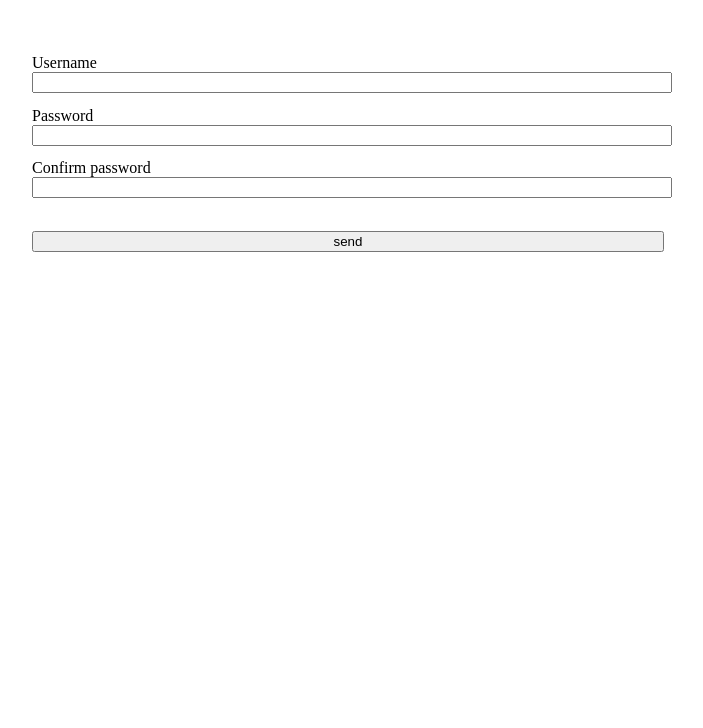
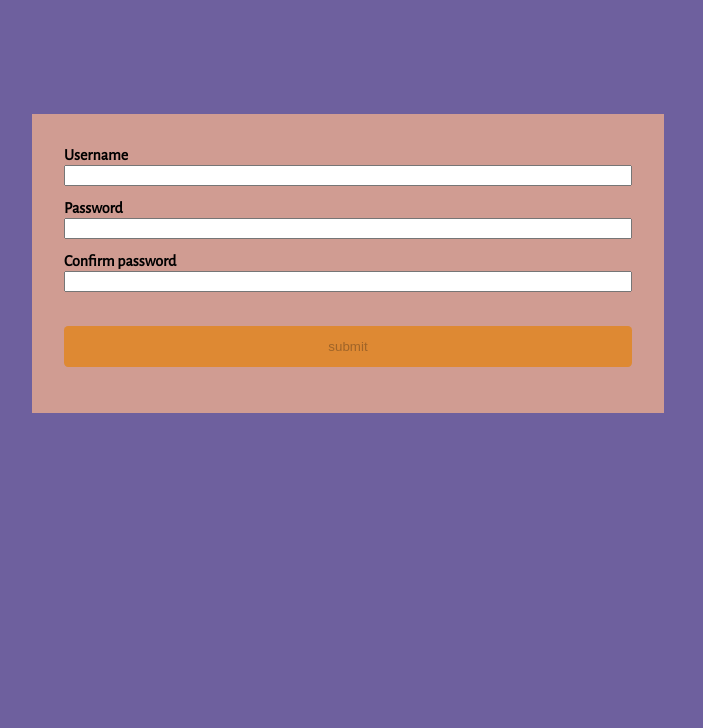
Before and after one commit to LizbethFP/formulario-jquery, a plain HTML site: page index.html in a window 1280 px wide. Shown: the part 72-800 px from the top of the page, without its empty margins (292-995 px from the left). Drawn offline with nearby package versions, Linux system fonts and the light colour scheme.

Commit message:
subiendo 2 versiones de formulario

```diff
--- a/css/main.css
+++ b/css/main.css
@@ -1,14 +1,43 @@
 /* Clase reutilizables */
+* {
+  -webkit-box-sizing: border-box;
+  -moz-box-sizing: border-box;
+  box-sizing: border-box;
+}
+
+*:before, *:after {
+  -webkit-box-sizing: border-box;
+  -moz-box-sizing: border-box;
+  box-sizing: border-box;
+}
+
+body {
+  background-color: #6e609e;
+  font-family: 'Alegreya Sans', sans-serif;
+}
 
 /* Clases específicas */
+section {
+  padding: 0;
+  margin-top: 0;
+}
+
+h1 {
+  text-align: center;
+}
+
 form {
+  background-color: #d09c92;
   width: 50%;
   margin-left: 25%;
   margin-top: 10%;
+  padding: 2em;
 }
+
 form label {
   display: block;
   width: 100%;
+  font-weight: bold;
 }
 
 form input {
@@ -17,5 +46,9 @@ form input {
 }
 
 input:last-of-type {
+  background-color: #de8933;
   margin-top: 1.5em;
+  padding: 1em;
+  border-radius: 0.313em;
+  border: none;
 }
--- a/index.html
+++ b/index.html
@@ -3,22 +3,26 @@
   <head>
     <meta charset="utf-8">
     <title>Formulario</title>
+    <link href="https://fonts.googleapis.com/css?family=Alegreya+Sans" rel="stylesheet">
     <link rel="stylesheet" href="css/main.css">
   </head>
   <body>
-    <form class="" action="index.html" method="post">
-      <label for="">Username
-      </label>
-      <input type="text" name="" value="">
-      <label for="">Password
-      </label>
-      <input type="text" name="" value="">
-      <label for="">Confirm password
-      </label>
-      <input type="text" name="" value="">
-      <input type="submit" value="send" />
+    <h1>Form with a solstice theme</h1>
+    <section>
+      <form class="" action="index.html" method="post">
+        <label for="">Username</label>
+        <input type="text" name="" value="" class="text-input text-input-1">
 
-    </form>
+        <label for="">Password</label>
+        <input type="text" name="" value="" class="text-input text-input-2">
+
+        <label for="">Confirm password</label>
+        <input type="text" name="" value="" class="text-input text-input-3">
+
+        <input type="submit" value="submit" class="btn" />
+
+      </form>
+    </section>
 
     <script src="https://code.jquery.com/jquery-3.2.1.min.js"></script>
     <script type="text/javascript" src="js/app.js"></script>
--- a/js/app.js
+++ b/js/app.js
@@ -0,0 +1,39 @@
+// Cargar la página con jQuery
+$(document).ready(function() {
+  // DESHABILIAR BOTÓN CON UNA SOLA CLASE EN INPUTS
+  // Fijar al botón como deshabilitado
+/*  $('.btn').prop('disabled', true);
+  // Habilitar el botón cuando haya contenido en al menos 1 de los inputs
+  $('.text-input').keyup(function(){
+    if ($(this).val() != '') {
+      $('.btn').prop('disabled', false);
+    // Cierre de if
+    }
+  // Cierre de segunda función
+  });
+*/
+  // DESHABILIAR BOTÓN CON DIFERENTES CLASES EN CADA INPUT O MANERAS
+  // Crear variables para cada input
+  var input1 = $('.text-input-1');
+  var input2 = $('iput').first().next();
+  var input3 = $('input').last().prev();
+  // Crear variable para el input que funciona como botón
+  var btn = $('.btn');
+  // Fijar al botón como deshabilitado
+  $(btn).prop('disabled', true);
+  // Habilitar el botón cuando haya contenido en los inputs
+  $('.text-input').keyup(function() {
+    // Validar que los 3 inputs contengan texto
+    if ($(input1).val() != '' && $(input2).val() != '' && $(input3).val() != '') {
+      $(btn).prop('disabled', false);
+      // Agregar color negro al botón después de validad los 3 input
+      $(btn).css({
+        'color' : 'inherit'
+      // Cierre de propiedad CSS
+      });
+    // Cierre de if
+    }
+  // Cierre de segunda función
+  });
+// Cierre de función general
+});
```
